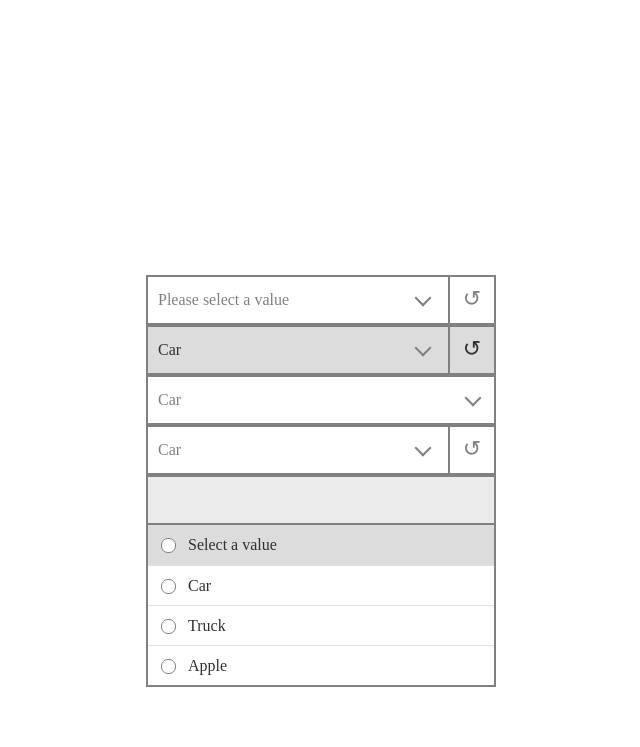
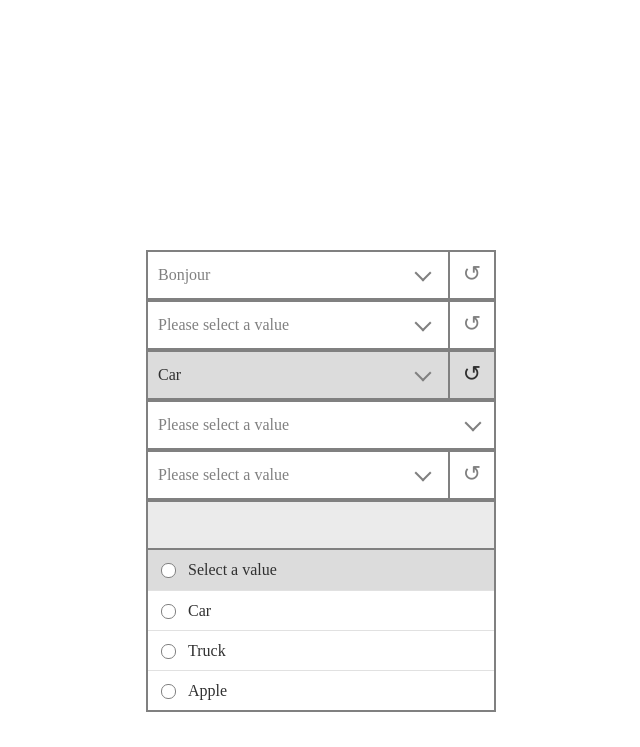
Before and after one commit to SmashingQuasar/beautified-select, a plain HTML site: page beautified_select.html in a window 1280 px wide. Both pictures are taken after a click on the element "Select a value". Shown: the whole page, without its empty margins (319-959 px from the left). Drawn offline with Linux system fonts and the light colour scheme.

Commit message:
Fixed issue #7

```diff
--- a/beautified_select.html
+++ b/beautified_select.html
@@ -11,6 +11,13 @@
 </head>
 <body>
 	<form>
+		<beautified-select>
+			<select data-placeholder="Bonjour" data-reset>
+				<option value="test">test</option>
+				<option value="foo">foo</option>
+				<option value="bar">bar</option>
+			</select>
+		</beautified-select>
 		<beautified-select>
 			<select multiple name="first_select" data-placeholder="Please select a value" data-reset size="6" data-autocomplete="true">
 				<optgroup label="Vehicles">
--- a/javascript/beautified-select.js
+++ b/javascript/beautified-select.js
@@ -33,6 +33,9 @@
         {
             beautiful_option.classList.add("css_disabled");
         }
+
+        beautiful_option.hidden = option.hasAttribute("readonly") && !option.value;
+
         this.appendChild(beautiful_option);
     }
 
@@ -60,8 +63,8 @@
 
     function get_list_height(beautiful_list, select, total_border)
     {
-        let children = beautiful_list.querySelectorAll("li.css_option");
-        let base_offsetHeight = beautiful_list.querySelector("li.css_option").offsetHeight;
+        let children = beautiful_list.querySelectorAll("li.css_option:not([hidden])");
+        let base_offsetHeight = beautiful_list.querySelector("li.css_option:not([hidden])").offsetHeight;
 
         if (select.size)
         {
@@ -105,6 +108,12 @@
         {
             wrapper.classList.add("css_multiple");
         }
+        else if (select.dataset.placeholder)
+        {
+            let option = document.createElement("option");
+            option.setAttribute("readonly", "");
+            select.insertBefore(option, select.firstElementChild);
+        }
 
         const form = select.closest("form");
 
@@ -112,12 +121,10 @@
         {
             form.reset();
         }
+        const default_selection = select.selectedIndex;
+        const beautiful_title = template_title.cloneNode();
+        const beautiful_reset = template_reset.cloneNode(true);
 
-        const default_selection = select.selectedIndex;
-
-        const beautiful_title = template_title.cloneNode();
-
-        const beautiful_reset = template_reset.cloneNode(true);
         if (select.dataset.reset === undefined)
         {
             beautiful_reset.hidden = true;
```
